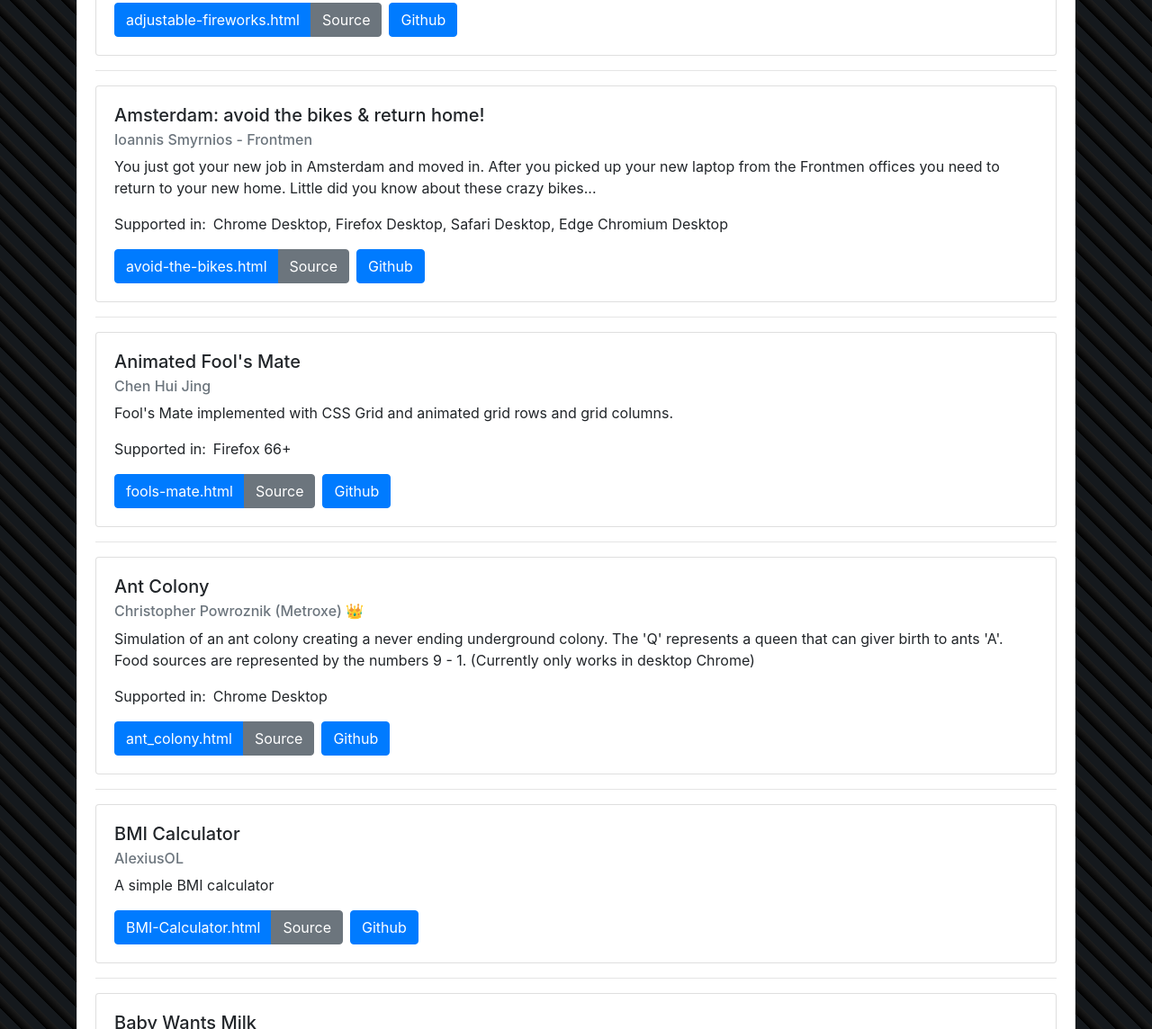
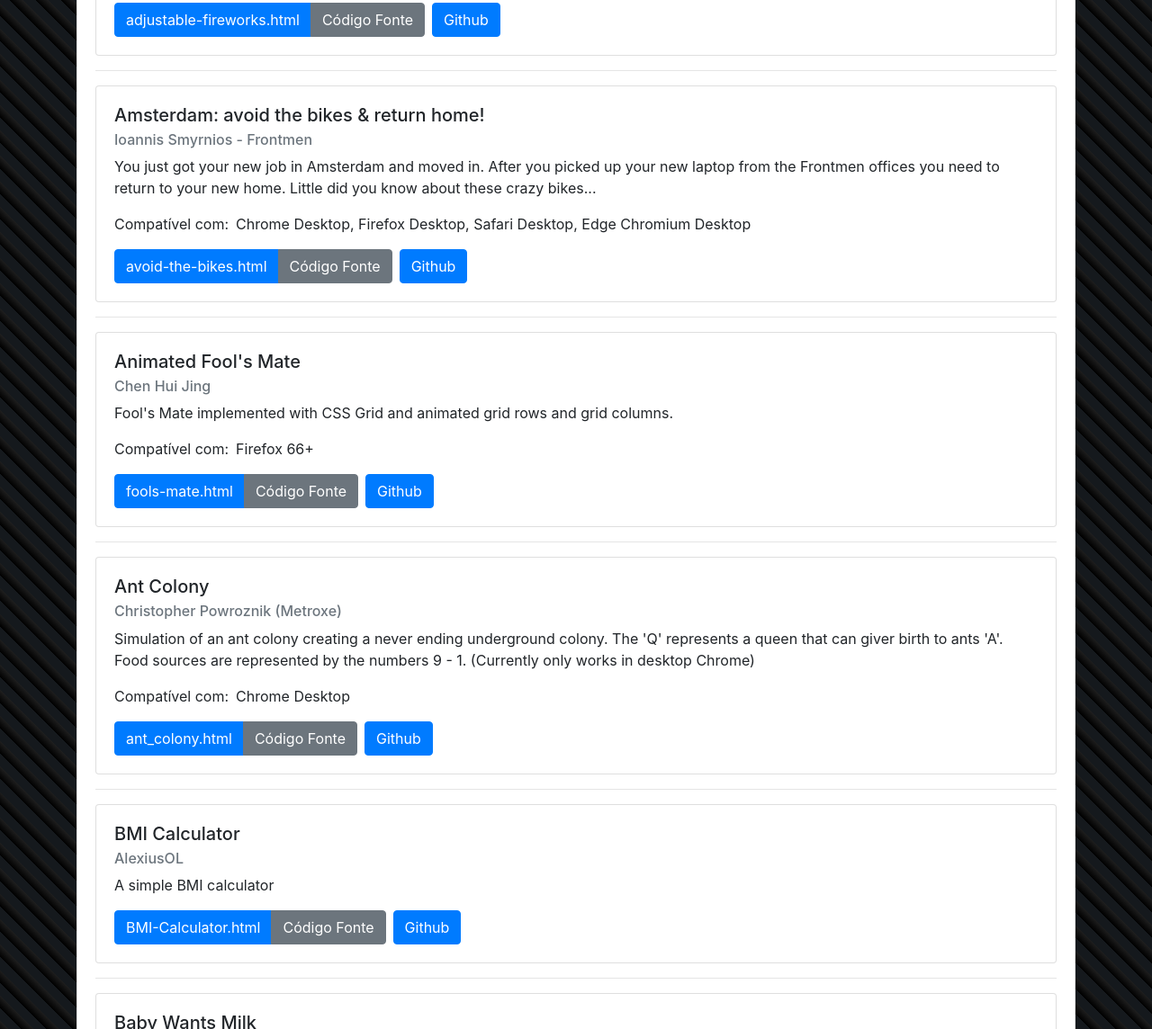
Before and after one commit to brskt-dev/codigo-em-foco, a plain HTML site: page index.html in a window 1280 px wide. Shown: the part 1656-2800 px from the top of the page at 90% size. Drawn offline with nearby package versions, Linux system fonts and the light colour scheme.

Commit message:
remove CNAME file, update index.html and workflow scripts to Portuguese, and enhance comments in scripts

```diff
--- a/index.html
+++ b/index.html
@@ -1,5 +1,5 @@
 <!DOCTYPE html>
-<html lang="en">
+<html lang="pt-br">
   <head>
     <meta charset="UTF-8" />
     <meta name="viewport" content="width=device-width, initial-scale=1" />
@@ -68,7 +68,7 @@
 
       .card-text:nth-of-type(2)::before {
         display: inline-block;
-        content: "Supported in:";
+        content: "Compatível com:";
         margin-right: 0.5em;
       }
 
@@ -95,7 +95,7 @@
           <div class="jumbotron">
             <img
               src="./codigo-em-foco-logo.png"
-              alt="One Html Page Challenge"
+              alt="Código em Foco"
               fetchpriority="high"
               class="logo"
             />
@@ -118,7 +118,7 @@
             <input
               type="text"
               class="form-control"
-              placeholder="Search"
+              placeholder="Buscar"
               aria-label="Search"
               aria-describedby="addon-wrapping"
               id="search"
@@ -216,16 +216,6 @@
                 authorSubtitle.appendChild(sponsorEmoji);
               }
 
-              // add an owner tag for myself
-              if (author.includes("Christopher Powroznik")) {
-                const ownerEmoji = document.createElement("a");
-                const ownerEmojiNode = document.createTextNode(" 👑️");
-                ownerEmoji.href = "https://github.com/Metroxe";
-                ownerEmoji.title = "Owner";
-                ownerEmoji.appendChild(ownerEmojiNode);
-                authorSubtitle.appendChild(ownerEmoji);
-              }
-
               body.appendChild(authorSubtitle);
             }
 
@@ -270,9 +260,9 @@
 
             // Source Code Link
             const sourceCodeButton = document.createElement("a");
-            const sourceCodeNode = document.createTextNode("Source");
+            const sourceCodeNode = document.createTextNode("Código Fonte");
             sourceCodeButton.className = "btn btn-secondary btn-md";
-            sourceCodeButton.href = `https://github.com/Metroxe/one-html-page-challenge/blob/master/entries/${filename}`;
+            sourceCodeButton.href = `https://github.com/brskt-dev/codigo-em-foco/blob/main/entries/${filename}`;
             sourceCodeButton.appendChild(sourceCodeNode);
             sourceCodeButton.setAttribute("target", "_blank");
             group1.appendChild(sourceCodeButton);
```
Also changed, not shown: .github/scripts/comment-on-pr.js, .github/scripts/generate-entries-json.js, .github/scripts/update-entries-meta-tags.js, .github/scripts/validate-entries.js, .github/workflows/generate-entries-json.yml, .github/workflows/validate-entries.yml, 1 other file.
